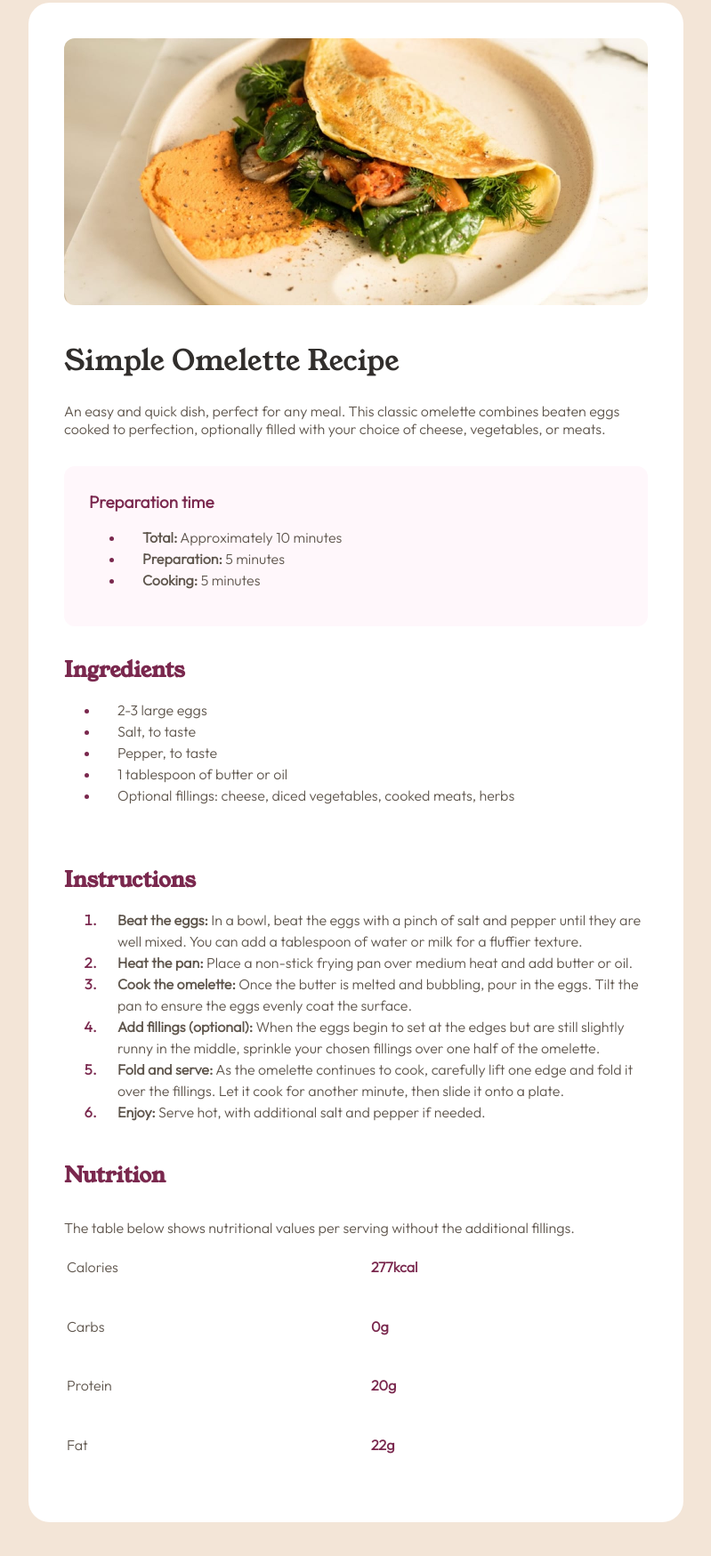
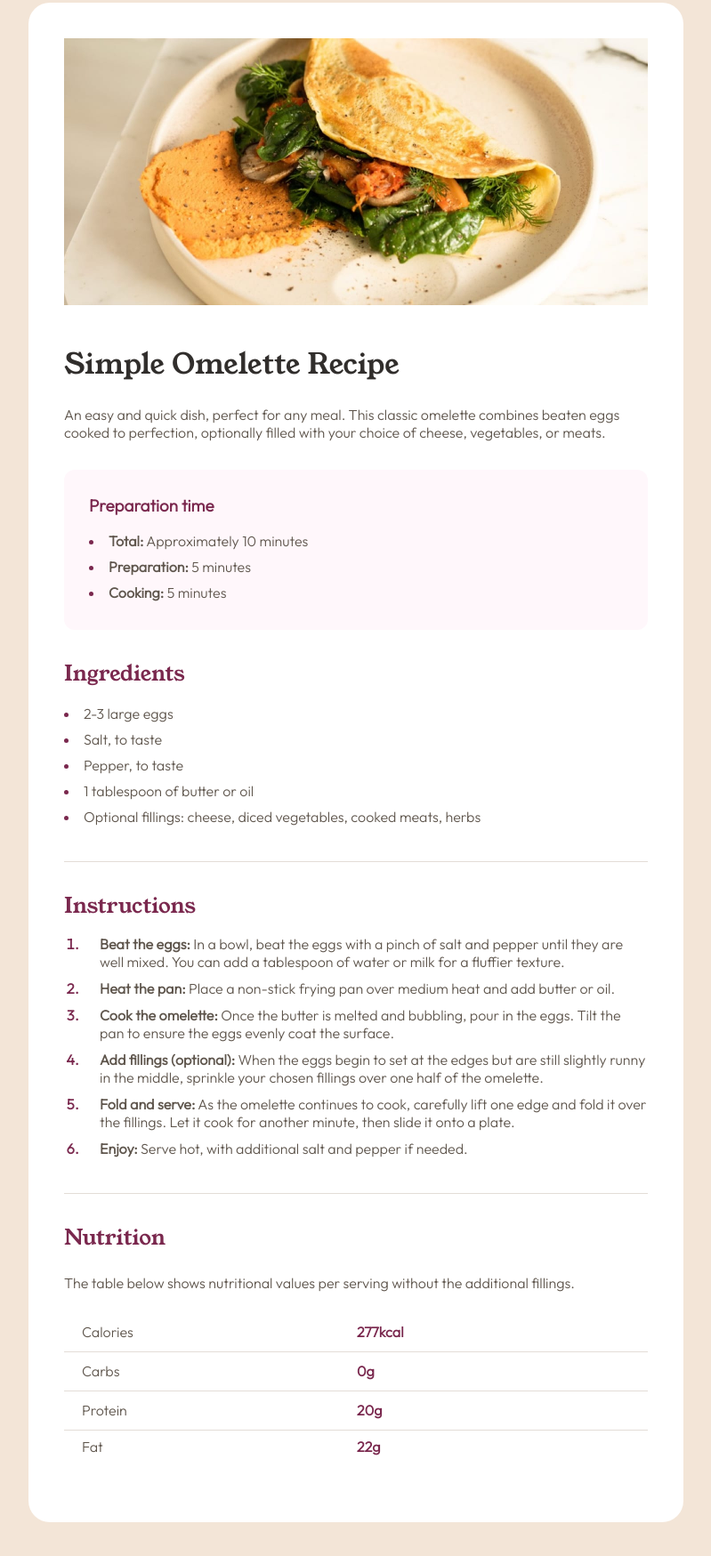
Before and after one commit to NaweedAhmadi/Recipe-Page, a plain HTML site: page index.html in a window 1280 px wide. Shown: the part 77-1826 px from the top of the page at 89% size, without its empty margins (240-1039 px from the left). Drawn offline with Linux system fonts and the light colour scheme.

Commit message:
Revised CSS styles and made the page responsive

```diff
--- a/index.html
+++ b/index.html
@@ -9,7 +9,9 @@
 <body>
 
   <div id="card">
-    <div class="top-image"></div>
+    <div class="top-image">
+      <img src="assets/images/image-omelette.jpeg">
+    </div>
 
     <div class="text-content">
 
@@ -39,6 +41,8 @@
         </ul>
       </div>
 
+      <hr>
+
       <div class="instructions">
         <h2>Instructions</h2>
         <ol>
@@ -55,6 +59,8 @@
         </ol>
 
       </div>
+
+      <hr>
 
       <div class="nutrition">
         <h2>Nutrition</h2>
--- a/style.css
+++ b/style.css
@@ -30,13 +30,10 @@ h1, h2, h3, p {
     margin: 80px auto;
 }
 
-.top-image {
+.top-image img {
     width: 656px;
     height: 300px;
-    border-radius: 12px;
-    background: url(assets/images/image-omelette.jpeg);
-    background-size: contain;
-    margin: 40px;
+    margin: 40px 40px 0;
 }
 
 .text-content {
@@ -51,7 +48,6 @@ h1, h2, h3, p {
 
 .title p {
     font-family: Outfit-Light;
-    font-weight: normal;
     margin-top: 24px;
     color: #5F564D;
 }
@@ -72,11 +68,16 @@ h1, h2, h3, p {
     color: #7A284E;
 }
 
+.preparation ul {
+    padding-left: 0;
+    list-style-position: inside;
+}
+
 .preparation li {
     font-family: Outfit-Light;
     color: #5F564D;
     line-height: 1.5em;
-    padding-left: 20px;
+    padding-bottom: 5px;
 }
 
 .preparation li::marker {
@@ -89,20 +90,26 @@ h1, h2, h3, p {
 
 .ingredients {
     width: 656px;
-    height: 204px;
+    height: 220px;
     margin-top: 32px;
 }
 
 .ingredients h2 {
     font-family: YoungSerif-Regular;
     color: #7A284E;
+    font-weight: lighter;
+}
+
+.ingredients ul {
+    padding-left: 0;
+    list-style-position: inside;
 }
 
 .ingredients li {
     font-family: Outfit-Light;
     color: #5F564D;
     line-height: 1.5em;
-    padding-left: 20px;
+    padding-bottom: 5px;
 }
 
 .ingredients li::marker {
@@ -118,13 +125,18 @@ h1, h2, h3, p {
 .instructions h2 {
     font-family: YoungSerif-Regular;
     color: #7A284E;
+    font-weight: lighter;
+}
+
+.instructions ol {
+    padding-left: 20px;
 }
 
 .instructions li {
     font-family: Outfit-Light;
     color: #5F564D;
-    line-height: 1.5em;
     padding-left: 20px;
+    padding-bottom: 10px;
 }
 
 .instructions li::marker {
@@ -136,35 +148,85 @@ h1, h2, h3, p {
     font-weight: bold;
 }
 
-.nutrition h2 {
-    font-family: YoungSerif-Regular;
-    color: #7A284E;
-}
-
-.nutrition table {
+.nutrition{
     width: 656px;
     height: 268px;
     margin-top: 32px;
 }
 
-.nutrition caption {
+.nutrition h2 {
+    font-family: YoungSerif-Regular;
+    color: #7A284E;
+    font-weight: lighter;
+}
+
+table {
+    width: 656px;
+    height: 168px;
+    border-collapse: collapse;
+}
+
+caption {
     font-family: Outfit-Light;
     color: #5F564D;
     text-align: left;
+    margin: 24px 0;
 }
 
-.nutrition td th {
-    border: 1px solid #5F564D;
-    height: 30px;
+tr:nth-of-type(-n+3) {
+    border-bottom: 1px solid #E3DDD7;
+    line-height: 24px;
 }
 
-.nutrition td {
+td {
     font-family: Outfit-Light;
     color: #5F564D;
+    padding-left: 20px;
+    width: 50%;
 }
 
-.nutrition th {
+th {
     font-family: Outfit-Light;
     color: #7A284E;
     text-align: left;
 }
+
+hr {
+    border: none;
+    border-top: 1px solid #E3DDD7;
+}
+
+@media only screen and (max-width: 991px) {
+    body {
+        background-color: #FFFFFF;
+    }
+
+    body::-webkit-scrollbar {
+        display: none;
+    }
+
+    #card {
+        border-radius: 0;
+        margin: 0;
+        padding: 0;
+        width: 100%;
+        height: auto;
+    }
+
+    .top-image img {
+        width: 100%;
+        height: auto;
+        border-radius: 0;
+        margin: 0;
+    }
+
+    .text-content {
+        width: calc(100% - 80px);
+        margin: 40px;
+    }
+
+    .title, .preparation, .ingredients, .instructions, .nutrition, table {
+        width: 100%;
+        height: auto;
+    }
+}
```
